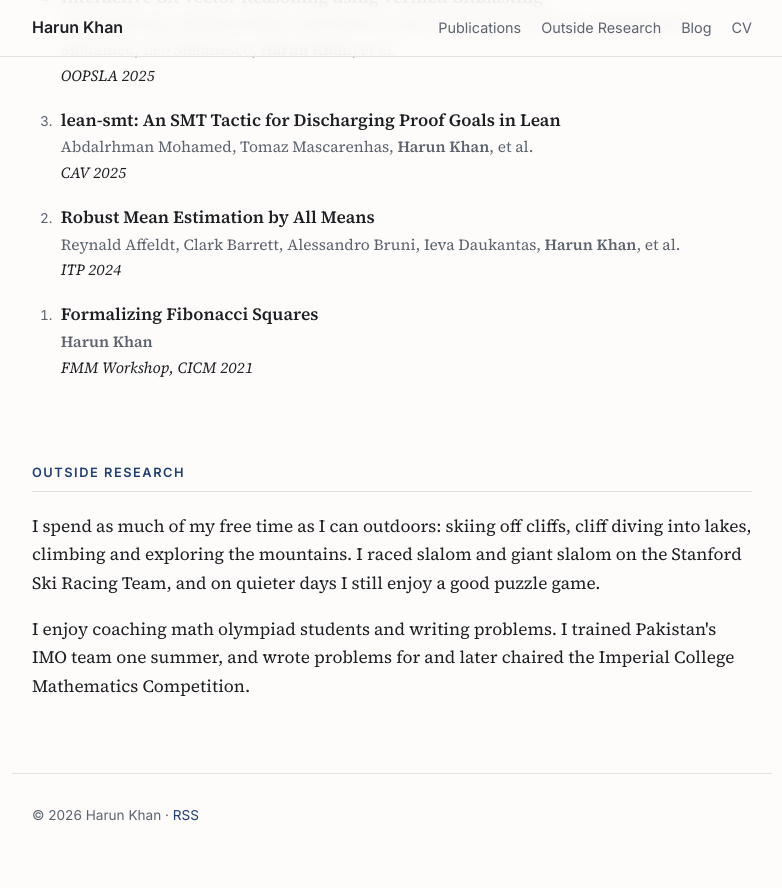
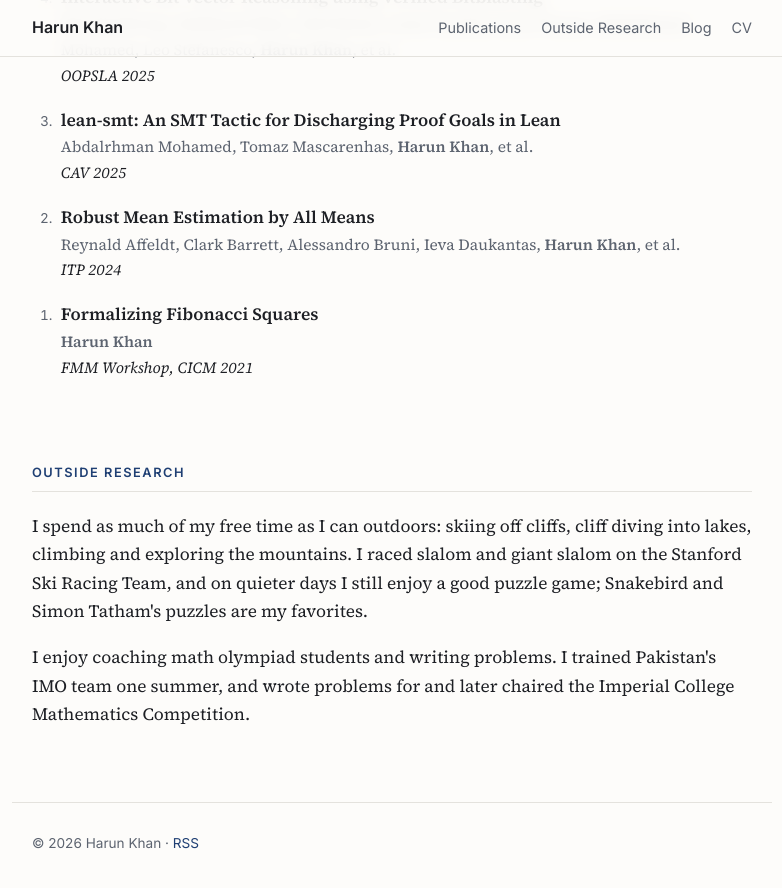
Before and after one commit to harunk-dev/website, a Jekyll site: the page built from index.html, in a window 1280 px wide and 900 px high, scrolled down 1023 px. Shown: the top 888 px of the window, without its empty margins (248-1030 px from the left). Built offline with Jekyll 4.4.1, drawn with Linux system fonts in a browser that asks for light colours.

Commit message:
Name favorite puzzle games
Co-Authored-By: Claude Opus 5.5 <noreply@anthropic.com>
Claude-Session: https://claude.ai/code/session_01734RpCjVag34boEXhMytMG

```diff
--- a/index.html
+++ b/index.html
@@ -77,7 +77,7 @@ layout: default
       <h2>Outside Research</h2>
       <p>I spend as much of my free time as I can outdoors: skiing off cliffs, cliff diving into lakes, climbing and
         exploring the mountains. I raced slalom and giant slalom on the Stanford Ski Racing Team, and on quieter days
-        I still enjoy a good puzzle game.</p>
+        I still enjoy a good puzzle game; Snakebird and Simon Tatham's puzzles are my favorites.</p>
       <p>I enjoy coaching math olympiad students and writing problems. I trained Pakistan's IMO team one summer, and wrote problems
         for and later chaired the Imperial College Mathematics Competition.</p>
     </section>
```
